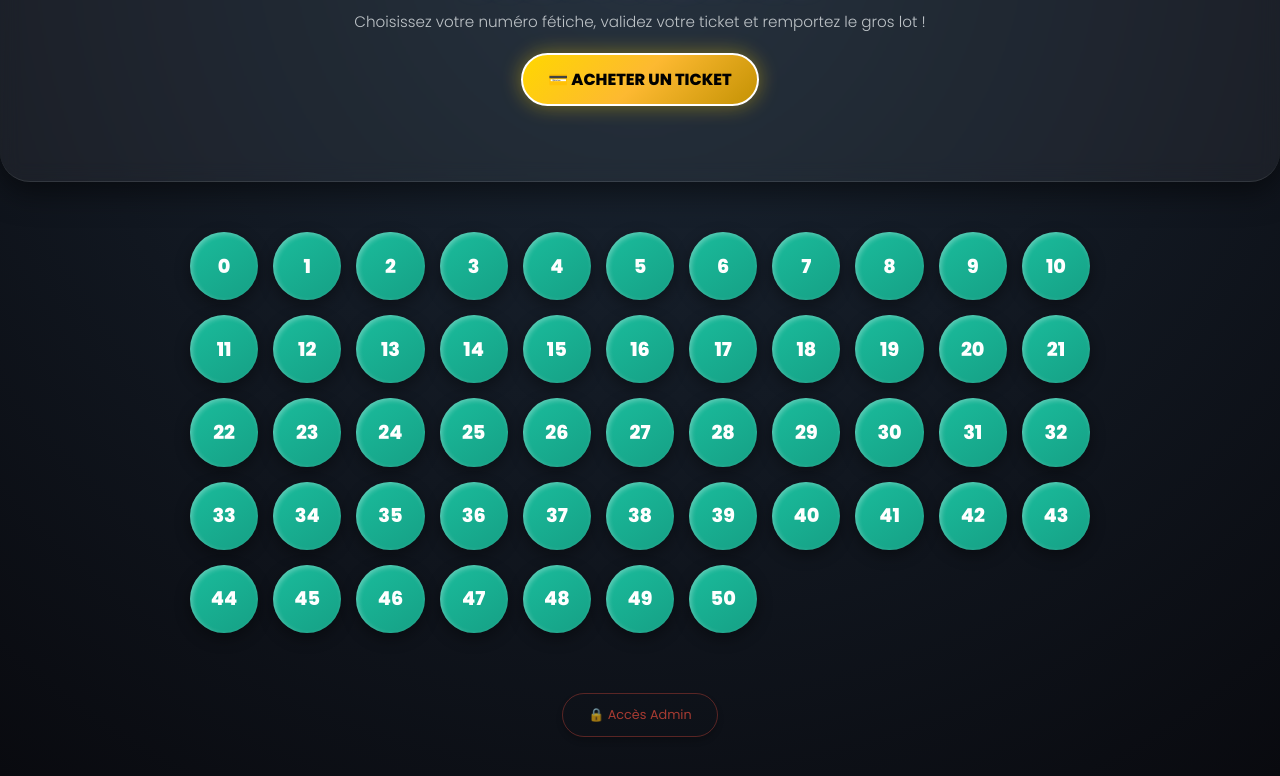
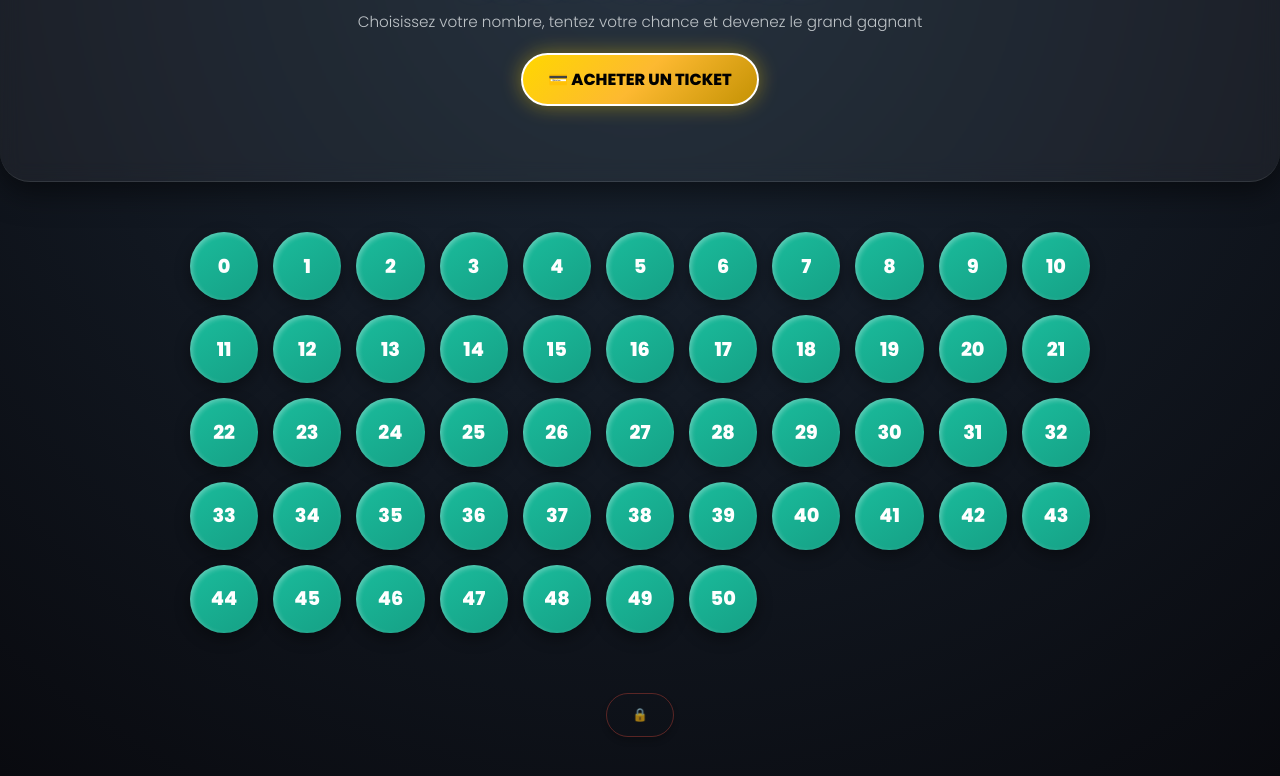
Before and after one commit to BrainyAgency/tobola-demo, a plain HTML site: page index.html in a window 1280 px wide. Shown: the part 78-854 px from the top of the page. Drawn offline with Linux system fonts and the light colour scheme; no server answers.

Commit message:
Update index.html

```diff
--- a/index.html
+++ b/index.html
@@ -2,7 +2,7 @@
 <html lang="fr">
 <head>
 <meta charset="UTF-8">
-<title>Jeu de Sélection – Tombola Pro</title>
+<title>Jeu de Sélection</title>
 <meta name="viewport" content="width=device-width, initial-scale=1.0">
 
 <link href="https://fonts.googleapis.com/css2?family=Poppins:wght@300;400;600;800&display=swap" rel="stylesheet">
@@ -277,8 +277,8 @@ td { border-bottom: 1px solid #ddd; padding: 10px; color: #333; text-align: cent
 
 <div id="userInterface">
 <header>
-  <h1>S.E.A.F PROMOTION</h1>
-  <p>Choisissez votre numéro fétiche, validez votre ticket et remportez le gros lot !</p>
+  <h1>S.E.A.F  PROMOTION</h1>
+  <p>Choisissez votre nombre, tentez votre chance et devenez le grand gagnant</p>
 
   <button id="payBtn">💳 Acheter un ticket</button>
 
@@ -287,7 +287,7 @@ td { border-bottom: 1px solid #ddd; padding: 10px; color: #333; text-align: cent
 
 <div id="numbers"></div>
 
-<button id="adminBtn" onclick="adminPopup.style.display='flex'">🔒 Accès Admin</button>
+<button id="adminBtn" onclick="adminPopup.style.display='flex'">🔒</button>
 </div>
 
 <div class="modal" id="popup">
```
